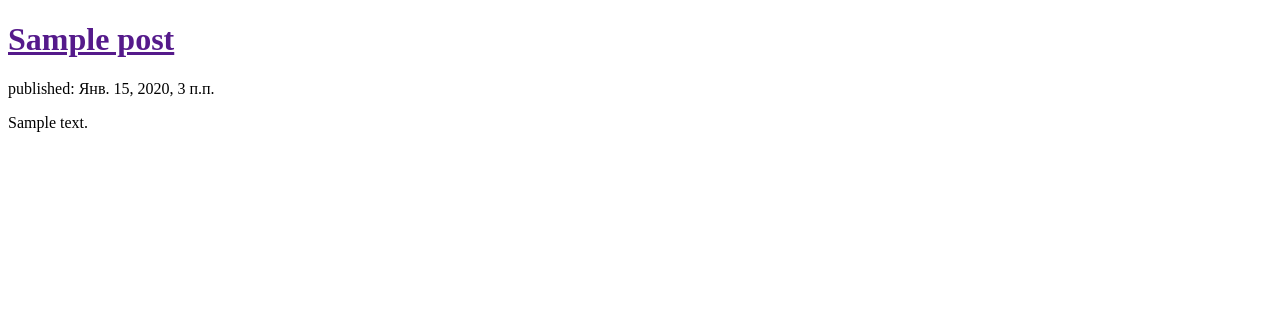
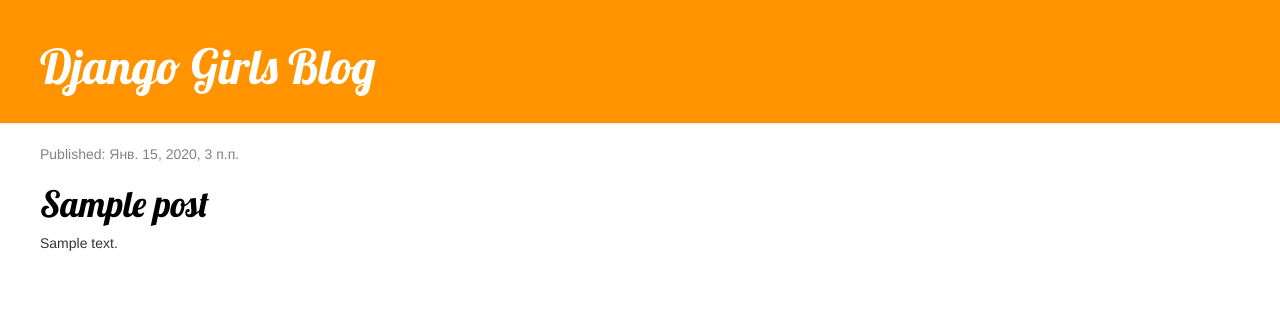
Before and after one commit to Kazezova/djangogirls, a Django app: page / in a window 1280 px wide. Shown: the top 322 px of the page. Run offline with Django 3.2, Linux system fonts and the light colour scheme; tables that the repository leaves empty hold one stand-in row (values such as "Sample post"); some libraries are stand-ins or nearby versions.

Commit message:
Added view and template for detailed blog post as well as CSS for the site.

```diff
--- /dev/null
+++ b/blog/static/css/blog.css
@@ -0,0 +1,31 @@
+.page-header {
+    background-color: #ff9400;
+    margin-top: 0;
+    padding: 20px 20px 20px 40px;
+}
+
+.page-header h1, .page-header h1 a, .page-header h1 a:visited, .page-header h1 a:active {
+    color: #ffffff;
+    font-size: 36pt;
+    text-decoration: none;
+}
+
+.content {
+    margin-left: 40px;
+}
+
+h1, h2, h3, h4 {
+    font-family: 'Lobster', cursive;
+}
+
+.date {
+    color: #828282;
+}
+
+.post {
+    margin-bottom: 70px;
+}
+
+.post h1 a, .post h1 a:visited {
+    color: #000000;
+}
--- /dev/null
+++ b/blog/templates/blog/base.html
@@ -0,0 +1,31 @@
+{% load static %}
+<!DOCTYPE html>
+<html>
+<head>
+    <meta charset='utf-8'>
+    <title>Lovely Blog</title>
+    <link rel="stylesheet" href="//maxcdn.bootstrapcdn.com/bootstrap/3.2.0/css/bootstrap.min.css">
+    <link rel="stylesheet" href="//maxcdn.bootstrapcdn.com/bootstrap/3.2.0/css/bootstrap-theme.min.css">
+    <link href="https://fonts.googleapis.com/css?family=Lobster&subset=latin,cyrillic" rel="stylesheet" type="text/css">
+    <link rel="stylesheet" href="{% static 'css/blog.css' %}">
+</head>
+<body>
+    <header>
+        <div class="page-header">
+            <h1><a href="/">Django Girls Blog</a></h1>
+        </div>
+    </header>
+    <section>
+        <div class="content container">
+            <div class="row">
+                {% block content %}
+                {% endblock %}
+            </div>
+        </div>
+    </section>
+    <footer>
+
+    </footer>
+
+</body>
+</html>
--- a/blog/templates/blog/post_list.html
+++ b/blog/templates/blog/post_list.html
@@ -1,25 +1,12 @@
-<!DOCTYPE html>
-<html>
-<head>
-    <meta charset='utf-8'>
-    <title>Lovely Blog</title>
-</head>
-<body>
-    <header>
-        {% for post in posts %}
-            <div>
-                <h1><a href="">{{ post.title }}</a></h1>
-                <p>published: {{ post.published_date }}</p>
-                <p>{{ post.text|linebreaksbr }}</p>
-            </div>
-        {% endfor %}
-    </header>
-    <section>
-
-    </section>
-    <footer>
-
-    </footer>
-
-</body>
-</html>
+{% extends 'blog/base.html' %}
+{% block content %}
+{% for post in posts %}
+    <div class="post">
+        <div class="date">
+            <p>Published: {{ post.published_date }}</p>
+        </div>
+        <h1><a href="{% url 'post_detail' pk=post.pk %}">{{ post.title }}</a></h1>
+        <p>{{ post.text|linebreaksbr }}</p>
+    </div>
+{% endfor %}
+{% endblock %}
--- a/blog/urls.py
+++ b/blog/urls.py
@@ -2,4 +2,5 @@
 from . import views
 urlpatterns = [
     path('', views.post_list, name='post_list'),
+    path('post/<int:pk>/', views.post_detail, name='post_detail'),
 ]
--- a/blog/views.py
+++ b/blog/views.py
@@ -1,8 +1,12 @@
 # Create your views here.
-from django.shortcuts import render
+from django.shortcuts import render, get_object_or_404
 from django.utils import timezone
 from .models import Post
 
 def post_list(request):
     posts = Post.objects.filter(published_date__lte=timezone.now()).order_by('published_date') #QuerySet
     return render(request, 'blog/post_list.html', {'posts': posts})
+
+def post_detail(request, pk):
+    post = get_object_or_404(Post, pk=pk)
+    return render(request, 'blog/post_detail.html', {'post': post})
--- a/lovelysite/settings.py
+++ b/lovelysite/settings.py
@@ -119,4 +119,4 @@
 # https://docs.djangoproject.com/en/2.2/howto/static-files/
 
 STATIC_URL = '/static/'
-STATIC_ROOT = os.path.join(BASE_DIR, 'static')
+# STATIC_ROOT = os.path.join(BASE_DIR, 'static')
```
Also changed, not shown: blog/templates/blog/post_detail.html (added, +12 -0 lines).
